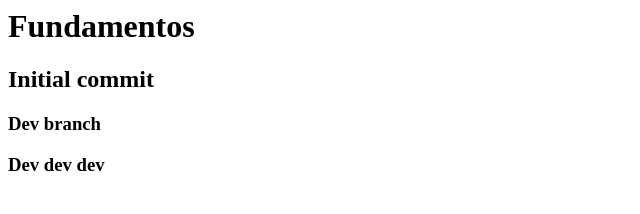
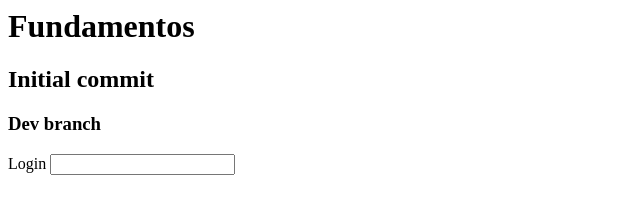
Before and after one commit to AMariusF/fundamentos, a plain HTML site: page index.html in a window 1280 px wide. Shown: the whole page, without its empty margins (0-640 px from the left). Drawn offline with Linux system fonts and the light colour scheme.

Commit message:
creado form

```diff
--- a/index.html
+++ b/index.html
@@ -9,6 +9,9 @@
 		<h1>Fundamentos</h1>
 		<h2>Initial commit</h2>
 		<h3>Dev branch</h3>
-		<h3>Dev dev dev</h3>
+		<form>
+			<label>Login</label>
+			<input type="text" />
+		</form>
 	</body>
 </html>
```
